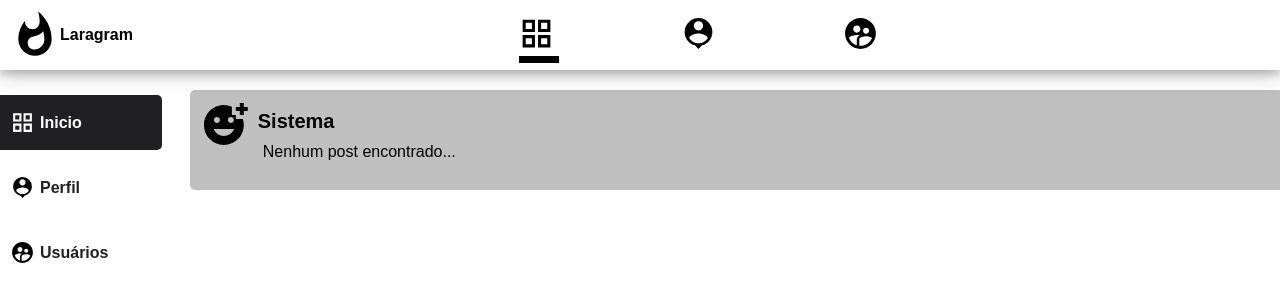
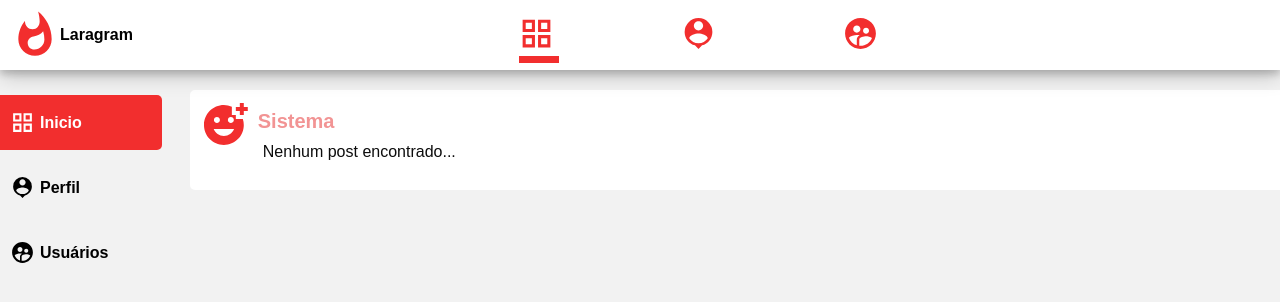
Before and after one commit to Mateussj/front-end-laravel-api, a React (Create React App) app: page / in a window 1280 px wide. Shown: the top 302 px of the page. Built offline with nearby package versions, Linux system fonts and the light colour scheme; no server answers.

Commit message:
feat: estilizando um pouco mais o projeto com uma pelta de cores e adicioonando algumas features de login

```diff
--- a/src/components/Card/index.tsx
+++ b/src/components/Card/index.tsx
@@ -12,7 +12,7 @@ export default function Card(props: any){
      return (
           <>
           <CardContainer id={props.id}>
-               <MdAddReaction size={50} color='black' />
+               <MdAddReaction className='icon' size={50} color='#F22E2E' />
                <ConteudoCard>
                     <CardContainerTitulo>{props.dados.user.nome}</CardContainerTitulo>
                     <ParagrafoContainer>{props.dados.conteudo}</ParagrafoContainer>
--- a/src/components/Card/styled.tsx
+++ b/src/components/Card/styled.tsx
@@ -8,7 +8,7 @@ export const ConteudoCard = styled.div`
      font-family: Arial,sans-serif;
 `;
 export const CardContainerTitulo = styled.p`
-     color: black;
+     color: #F29494;
      font-size: 20px;
      align-items: center;
      font-weight: bold;
@@ -27,9 +27,14 @@ export const CardContainer = styled.div`
      width: 1100px;
      height: 100px;
      overflow: hidden;
-     background-color: #c0c0c0;
      &:hover{
-          background-color: ##c0c0c0;
+          background-color: #F29494;
+          p {
+               color: white !important;
+          }
+          .icon {
+               color: white !important;
+          }
      }
 `;
 
@@ -45,7 +50,7 @@ export const ParagrafoContainer = styled.p`
      -webkit-line-clamp: 10; // Quantidade de linhas
      -webkit-box-orient: vertical;
      margin-left: 15px;
-     color: black;
+     color: #0D0D0D;
 `;
 
 export const SpanContainer = styled.div`
--- a/src/components/SideBar/styled.tsx
+++ b/src/components/SideBar/styled.tsx
@@ -29,8 +29,8 @@ export const UlContainer = styled.ul`
 `;
 
 export const LiContainer = styled.li`
-     background-color: ${(props) => props.className === "active" ? '#202022' : ''};
-     color: ${(props) => props.className === "active" ? 'white' : '#202022'};
+     background-color: ${(props) => props.className === "active" ? '#F22E2E' : ''};
+     color: ${(props) => props.className === "active" ? 'white' : 'black'};
      border-radius: ${(props) => props.className === "active" ? '0 5px 5px 0px' : ''};
      cursor: pointer;
      display: flex;
@@ -43,7 +43,7 @@ export const LiContainer = styled.li`
           .sp {
                opacity:1;
           }
-          background-color: #CACACA;
+          background-color: #F29494;
           transition: all 0.5s ease;
           border-radius: 0 5px 5px 0px;
           padding-right: 80px;
--- a/src/components/TopBar/index.tsx
+++ b/src/components/TopBar/index.tsx
@@ -6,23 +6,23 @@ export default function TopBar(props: any){
      return (
         <DivTopBar>
             <DivLogo>
-                <MdWhatshot size={50}/> Laragram
+                <MdWhatshot size={50} color="#F22E2E"/> Laragram
             </DivLogo>
             <DivMenu>
                 <UlContainer>
                 <Link to="/">
                         <LiContainer className={props.location === "Home" ? "active" : ""}>
-                            <MdGridView size={37} style={{marginRight: '5px', color:'black'}}/>
+                            <MdGridView size={37} style={{marginRight: '5px', color:'#F22E2E'}}/>
                         </LiContainer>
                 </Link>
                 <Link to="/matriz">
                         <LiContainer className={props.location === "matriz" ? "active" : ""}>
-                            <MdPersonPin size={37} style={{marginRight: '5px', color:'black'}}/>
+                            <MdPersonPin size={37} style={{marginRight: '5px', color:'#F22E2E'}}/>
                         </LiContainer>
                 </Link>
                 <Link to="/users">
                         <LiContainer className={props.location === "users" ? "active" : ""}>
-                            <MdSupervisedUserCircle size={37} style={{marginRight: '5px', color:'black'}}/>
+                            <MdSupervisedUserCircle size={37} style={{marginRight: '5px', color:'#F22E2E'}}/>
                         </LiContainer>
                 </Link>
                 </UlContainer>
--- a/src/components/TopBar/styled.tsx
+++ b/src/components/TopBar/styled.tsx
@@ -40,11 +40,11 @@ export const UlContainer = styled.ul`
 
 export const LiContainer = styled.li`
 
-     box-shadow: ${(props) => props.className === "active" ? 'rgba(0, 0, 0, 1.45) 0px 8px 0px -1px' : ''};
+     box-shadow: ${(props) => props.className === "active" ? '#F22E2E 0px 8px 0px -1px' : ''};
      cursor: pointer;
      whidth: 100%;
      margin: 60px;
      &:hover {
-          box-shadow: #005954 0px 8px 0px -1px;
+          box-shadow: #F26363 0px 8px 0px -1px;
      }
 `;
--- a/src/contexts/auth.tsx
+++ b/src/contexts/auth.tsx
@@ -14,8 +14,8 @@ interface User {
 interface AuthContextData {
   user: User | null;
   bearer: string | null;
-  signIn: (email: string, password: string) => Promise<void>;
-  signOut: () => void;
+  signIn: (email: string, password: string) => Promise<any>;
+  signOut: () => any;
   singned: () => any;
 }
 
@@ -53,7 +53,7 @@ export const AuthProvider: React.FC<{ children: ReactNode }> = ({ children }) =>
         localStorage.setItem('@laragramUser', JSON.stringify(response.data.user));
         toast.success(`Seja Bem-vindo(a) ` + response.data.user.nome + ' !');
     }).catch((error) => {
-      toast.error(`Houve um erro ao tentar realizar o login !`);
+      toast.error(`Houve um erro ao tentar realizar o login, cheque suas credenciais !`);
     });
 
     return user;
--- a/src/index.css
+++ b/src/index.css
@@ -10,7 +10,7 @@ html, body, #root{
 
 body{
   font-family: Arial,sans-serif;
-  background-color: white;
+  background-color: #F2F2F2;
 
 }
 
--- a/src/pages/Login/index.tsx
+++ b/src/pages/Login/index.tsx
@@ -4,6 +4,7 @@ import { useAuth } from '../../contexts/auth';
 import { ButtonLogin, DivForm, DivPrincipal, FormLogin, H1Titulo, InputLogin } from './styled';
 import { MdWhatshot } from 'react-icons/md';
 import { useNavigate } from 'react-router-dom';
+import { toast } from 'react-toastify';
 
 export default function SignIn(){
   const [email, setEmail] = useState('');
@@ -13,14 +14,16 @@ export default function SignIn(){
 
   const navigate = useNavigate();
 
-  function handleSubmit(e : any){
+  async function handleSubmit(e : any){
     e.preventDefault();
 
     if(email !== '' && password !== ''){
-      signIn(email, password);
-      navigate("/home");
+      const login = await signIn(email, password);
+      if(login){
+        navigate("/home");
+      }
     } else {
-      console.log(signIn);
+      toast.error("Forneça todos campos de login necessários.");
     }
   }
 
@@ -29,7 +32,7 @@ export default function SignIn(){
       <DivForm className="login">
 
         <FormLogin onSubmit={handleSubmit}>
-          <H1Titulo><MdWhatshot size={150} color='white'/></H1Titulo>
+          <H1Titulo><MdWhatshot size={150} color='#F2F2F2'/></H1Titulo>
           <InputLogin
             type="text"
             placeholder="email@email.com"
@@ -44,7 +47,7 @@ export default function SignIn(){
             onChange={ (e) => setPassword(e.target.value)}
           />
           <ButtonLogin type="submit" >Acessar</ButtonLogin>
-          <Link to="/register" style={{color: 'white', boxShadow: '0px 0px 10px 10px rgba(0, 0, 0, 0.2)'}}> Criar uma conta</Link>
+          <Link to="/register" style={{color: '#F2F2F2', boxShadow: ''}}> Criar uma conta</Link>
         </FormLogin>
       </DivForm>
     </DivPrincipal>
--- a/src/pages/Login/styled.tsx
+++ b/src/pages/Login/styled.tsx
@@ -7,7 +7,7 @@ export const DivPrincipal = styled.div`
      align-items: center;
      justify-content: center;
      flex-direction: column;
-     background-color: #111111;
+     background-color: #F29494;
 `
 export const H1Titulo = styled.h1`
      text-align: center;
@@ -35,7 +35,7 @@ export const InputLogin = styled.input`
      border-radius: 10px;
      height: 50px;
      width: 300px;
-     box-shadow: 0px 0px 10px 10px rgba(0, 0, 0, 0.2);
+     box-shadow: 0px 0px 10px 4px rgba(0, 0, 0, 0.2);
      &:hover{
           scale: 1.1;
      }
@@ -45,9 +45,9 @@ export const ButtonLogin = styled.button`
      border: none;
      height: 50px;
      width: 300px;
-     background-color: #000000;
-     color: white;
-     box-shadow: 0px 0px 10px 10px rgba(0, 0, 0, 0.2);
+     background-color: #F22E2E;
+     color: #F2F2F2;
+     box-shadow: 0px 0px 10px 4px rgba(0, 0, 0, 0.2);
      border-radius: 10px;
      font-weight: bold;
      font-size: 17px;
```
